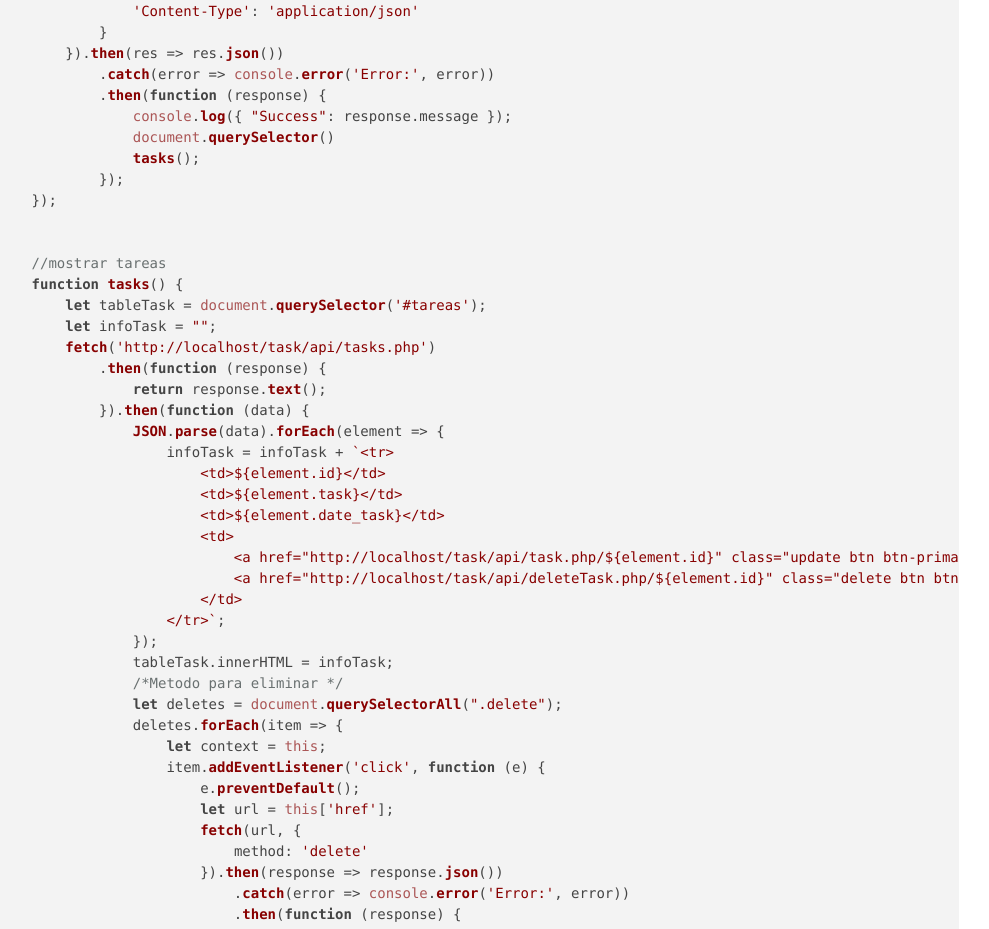
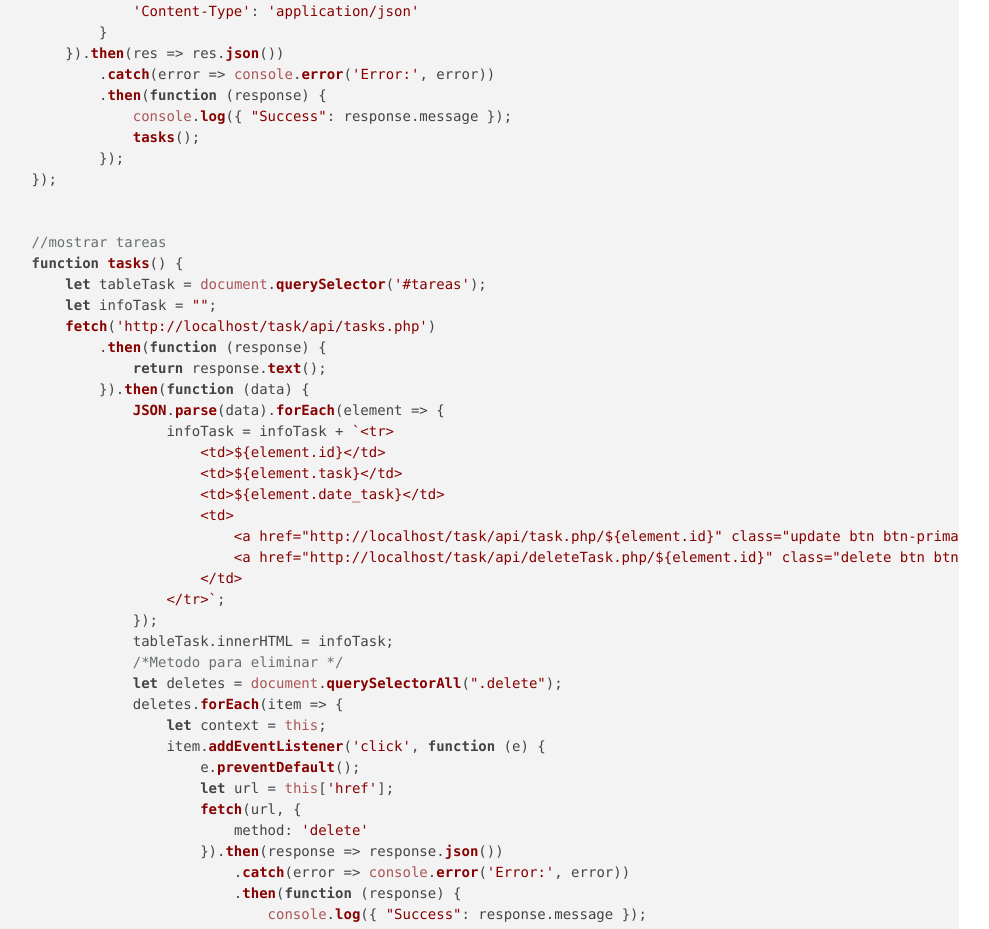
Before and after one commit to nguardadov/laboratorio11, a plain HTML site: page pages/back.html in a window 1280 px wide. Shown: the part 1119-2048 px from the top of the page, without its empty margins (236-1225 px from the left). Drawn offline with nearby package versions, Linux system fonts and the light colour scheme.

Commit message:
correcciones de document

```diff
--- a/pages/back.html
+++ b/pages/back.html
@@ -71,7 +71,6 @@
                             .catch(error => console.error('Error:', error))
                             .then(function (response) {
                                 console.log({ "Success": response.message });
-                                document.querySelector()
                                 tasks();
                             });
                     });
```
